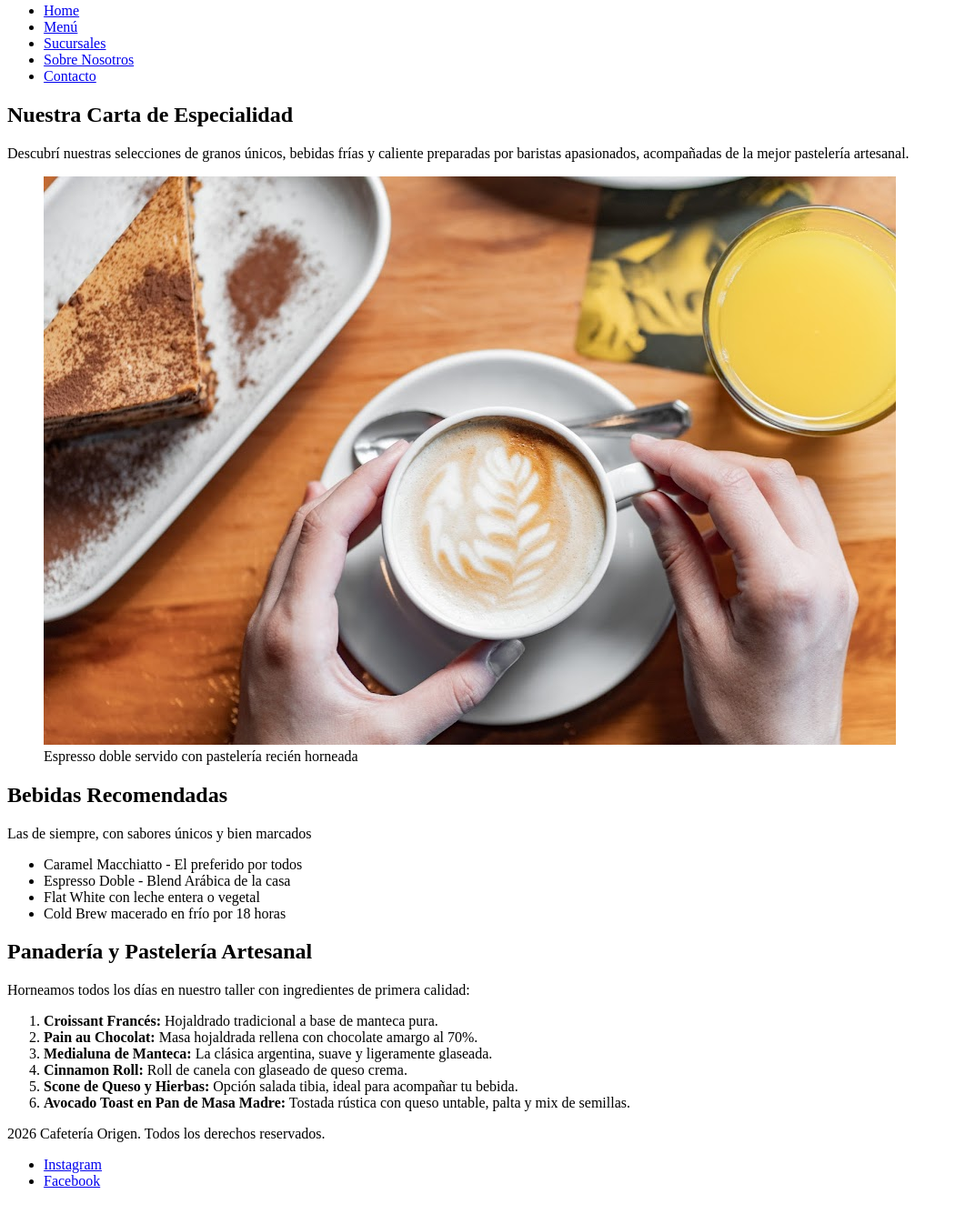
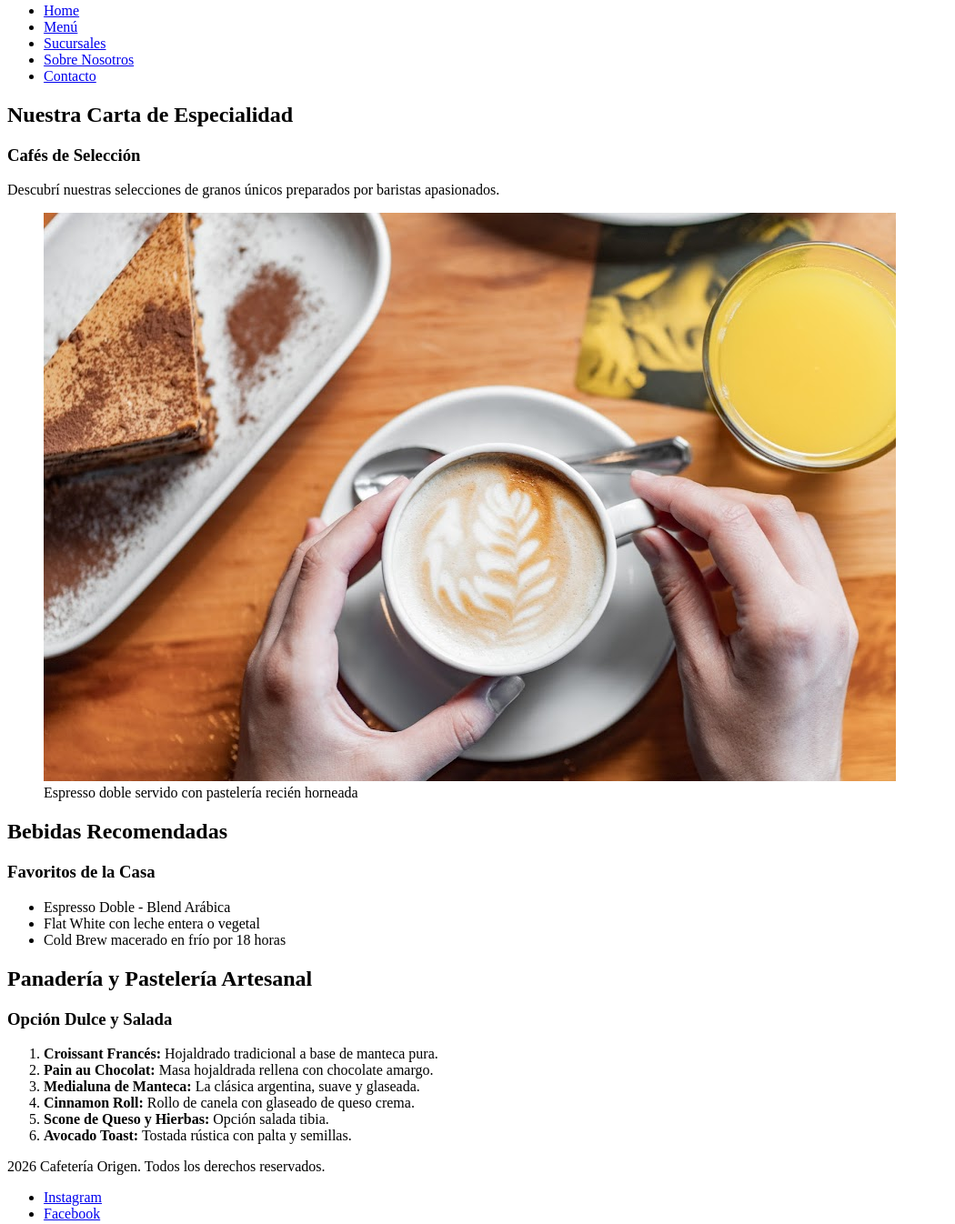
Before and after one commit to melaguirre98/pre-entrega-1-desarrollo-web, a plain HTML site: page MiProyectoCoder/pages/menu.html in a window 1280 px wide. Shown: the part 77-1423 px from the top of the page at 91% size, without its empty margins (0-1050 px from the left). Before the commit the page ends 1401 px from the top, so only its background shows below. Drawn offline with Linux system fonts and the light colour scheme.

Commit message:
Update menu.html

```diff
--- a/MiProyectoCoder/pages/menu.html
+++ b/MiProyectoCoder/pages/menu.html
@@ -22,38 +22,41 @@
 <main>
         <section>
             <h2>Nuestra Carta de Especialidad</h2>
-            <p>
-                Descubrí nuestras selecciones de granos únicos, bebidas frías y caliente preparadas por baristas apasionados, acompañadas de la mejor pastelería artesanal.
-            </p>
+            <article>
+                <h3>Cafés de Selección</h3>
+                <p>Descubrí nuestras selecciones de granos únicos preparados por baristas apasionados.</p>
                 <figure>
-                <img src="../cafe-con-pasteleria.jpg" alt="Taza de cafe expreso servido junto a un croissant">
+                    <img src="../cafe-con-pasteleria.jpg" alt="Taza de café expreso servido junto a un croissant recién horneado">
                     <figcaption>Espresso doble servido con pastelería recién horneada</figcaption>
                 </figure>
+            </article>
         </section>
 
         <section>
             <h2>Bebidas Recomendadas</h2>
-            <p>Las de siempre, con sabores únicos y bien marcados</p>
+            <article>
+                <h3>Favoritos de la Casa</h3>
                 <ul>
-                <li>Caramel Macchiatto - El preferido por todos</li>
-                <li>Espresso Doble - Blend Arábica de la casa</li>
+                    <li>Espresso Doble - Blend Arábica</li>
                     <li>Flat White con leche entera o vegetal</li>
                     <li>Cold Brew macerado en frío por 18 horas</li>
                 </ul>
+            </article>
         </section>
-    </main>
 
         <section>
             <h2>Panadería y Pastelería Artesanal</h2>
-            <p>Horneamos todos los días en nuestro taller con ingredientes de primera calidad:</p>
+            <article>
+                <h3>Opción Dulce y Salada</h3>
                 <ol>
                     <li><strong>Croissant Francés:</strong> Hojaldrado tradicional a base de manteca pura.</li>
-                <li><strong>Pain au Chocolat:</strong> Masa hojaldrada rellena con chocolate amargo al 70%.</li>
-                <li><strong>Medialuna de Manteca:</strong> La clásica argentina, suave y ligeramente glaseada.</li>
-                <li><strong>Cinnamon Roll:</strong> Roll de canela con glaseado de queso crema.</li>
-                <li><strong>Scone de Queso y Hierbas:</strong> Opción salada tibia, ideal para acompañar tu bebida.</li>
-                <li><strong>Avocado Toast en Pan de Masa Madre:</strong> Tostada rústica con queso untable, palta y mix de semillas.</li>
+                    <li><strong>Pain au Chocolat:</strong> Masa hojaldrada rellena con chocolate amargo.</li>
+                    <li><strong>Medialuna de Manteca:</strong> La clásica argentina, suave y glaseada.</li>
+                    <li><strong>Cinnamon Roll:</strong> Rollo de canela con glaseado de queso crema.</li>
+                    <li><strong>Scone de Queso y Hierbas:</strong> Opción salada tibia.</li>
+                    <li><strong>Avocado Toast:</strong> Tostada rústica con palta y semillas.</li>
                 </ol>
+            </article>
         </section>
     </main>
 
```
Lines whose indentation alone changed are shown as unchanged.
